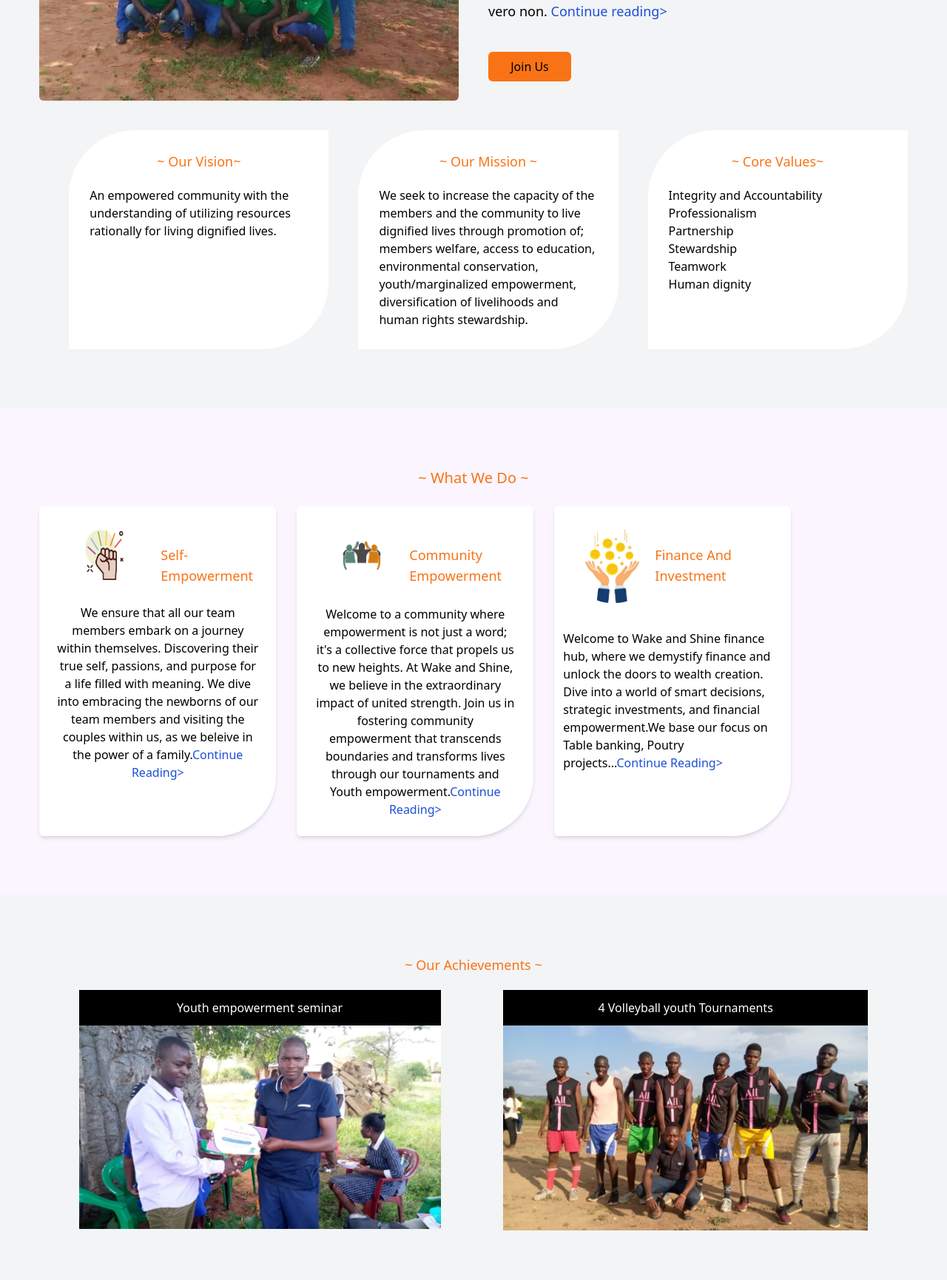
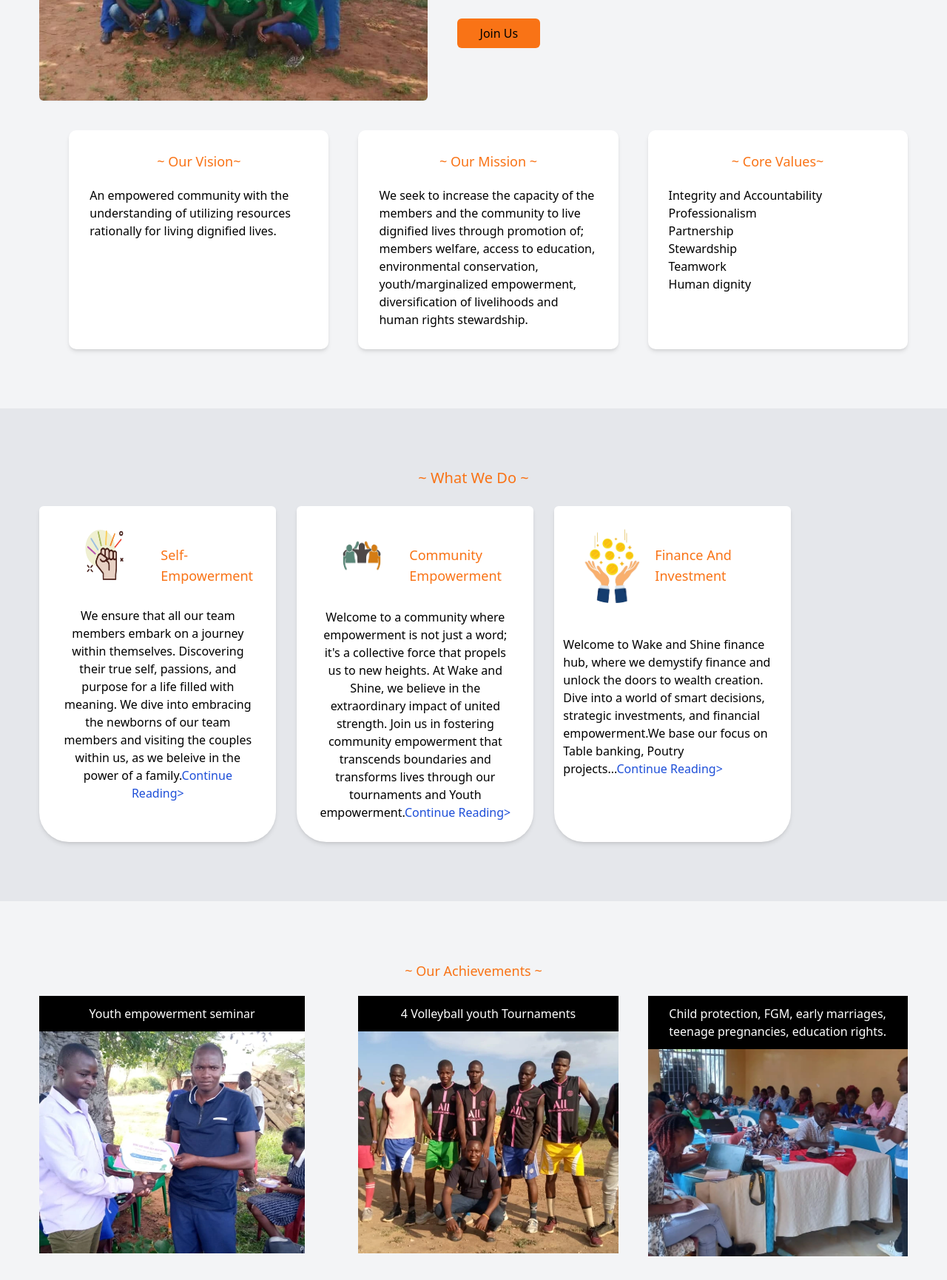
Before and after one commit to WilfredMutwiri/Wake-and-Shine, a website: page index.html in a window 1280 px wide. Shown: the part 1070-2800 px from the top of the page at 74% size. Drawn offline with Linux system fonts and the light colour scheme.

Commit message:
add achievement

```diff
--- a/index.html
+++ b/index.html
@@ -52,15 +52,15 @@
             </div>
         </section>
         <section><!--about section-->
-            <div class="-mt-[340px] md:-mt-0 w-full pt-10 md:pt-44 pb-10 bg-gray-100" id="about">
+            <div class="-mt-[340px] md:-mt-0 w-full pt-12 md:pt-44 pb-10 bg-gray-100" id="about">
                 <div id="reveal">
                     <div class="w-11/12 m-auto block md:flex justify-between">
-                        <div class="w-10/12">
-                            <img class="object-fill md:object-cover h-auto md:h-[400px] rounded-md shadow-sm" src="public/images/81771440_2562564857321616_3486387621754568704_o - Copy.webp">
+                        <div class="w-auto h-[400px]">
+                            <img class="object-cover md:object-cover h-[300px] md:h-[400px] rounded-md shadow-sm" src="public/images/81771440_2562564857321616_3486387621754568704_o - Copy.webp">
                         </div>
-                        <div class="ml-10 w-10/12 mt-5">
+                        <div class="ml-10 w-10/12 mt-2">
                             <h2 class="text-orange-500 text-xl" id="reveal">~~About Us</h2>
-                            <p class="leading-relaxed text-lg pt-3">
+                            <p class="leading-relaxed text-lg pt-2">
                                 Wake and Shine Self Help group is an established
                                 social group registered under the social services
                                 department, registration number; THA/DSS/SH/4163.
@@ -76,13 +76,13 @@
                         </div>
                     </div>
                     <div class="w-11/12 m-auto block md:grid grid-cols-3 pt-10 pb-10">
-                        <div class="abtHolder" style="border-bottom-right-radius:90px;border-top-left-radius:90px;transition: all ease 1s;transform: scale(2px);">
+                        <div class="abtHolder" style="border-radius: 10px; transition: all ease 1s;transform: scale(2px);">
                             <h2 class="abtH2">~ Our Vision~</h2>
                             <p>
                                 An empowered community with the understanding of utilizing resources rationally for living dignified lives.
                             </p>
                         </div>
-                        <div class="abtHolder" style="border-bottom-right-radius:90px;border-top-left-radius:90px;transition: all ease 1s;transform: scale(2px);">
+                        <div class="abtHolder" style="border-radius:10px; transition: all ease 1s;transform: scale(2px);">
                             <h2 class="abtH2">~ Our Mission ~</h2>
                             <p>
                                 We seek to increase the capacity of the members and the community to
@@ -91,7 +91,7 @@
                                 diversification of livelihoods and human rights stewardship.
                             </p>
                         </div>
-                        <div class="abtHolder" style="border-bottom-right-radius:90px;border-top-left-radius:90px;transition: all ease 1s;transform: scale(2px);">
+                        <div class="abtHolder" style="border-radius:10px; transition: all ease 1s;transform: scale(2px);">
                             <h2 class="abtH2">~ Core Values~</h2>
                             <p>
                                 <ul>
@@ -109,27 +109,27 @@
             </div>
         </section>
         <section><!--services section-->
-            <div class="pt-20 bg-purple-50 w-full pb-20 reveal" id="services">
+            <div class="pt-20 bg-gray-200 w-full pb-20 reveal" id="services">
                 <h2 class="text-center text-orange-500 text-xl pb-6">~ What We Do ~</h2>
                 <div class="w-11/12 m-auto block md:flex">
-                    <div class="serviceHolder" style="transition: all 1s ease-in-out; transform: scale(2px);border-bottom-right-radius:80px;">
+                    <div class="serviceHolder" style="transition: all 1s ease-in-out; transform: scale(2px);border-bottom-right-radius:40px; border-bottom-left-radius: 40px;">
                         <div class="flex p-3">
                             <img class="w-32 rounded-full" src="public/images/30ca88d3359211348da8c7d43ab2bf92-removebg-preview.webp">
                             <h3 class="text-orange-500 pt-7 text-lg pl-3">Self-Empowerment</h3>
                         </div>
-                        <p class="p-3 text-center">
+                        <p class="p-4 text-center">
                             We ensure that all our team members embark on a journey within themselves.
                             Discovering their true self, passions, and purpose for a life filled
                             with meaning. We dive into embracing the newborns of our team members and visiting
                             the couples within us, as we beleive in the power of a family.<a class="text-blue-700" href="#">Continue Reading></a>
                         </p>
                     </div>
-                    <div class="serviceHolder" style="transition: all 1s ease-in-out; transform: scale(2px);border-bottom-right-radius:80px;">
+                    <div class="serviceHolder" style="transition: all 1s ease-in-out; transform: scale(2px);border-bottom-right-radius:40px;border-bottom-left-radius: 40px;">
                         <div class="flex p-3">
                             <img class="w-32 rounded-full" src="public/images/8fba4f5365636c4144b60a598e78e9f4-removebg-preview.webp">
                             <h3 class="text-orange-500 pt-7 text-lg">Community Empowerment</h3>
                         </div>
-                        <p class="p-3 text-center">
+                        <p class="p-4 text-center">
                             Welcome to a community where empowerment
                             is not just a word; it's a collective force that propels us to
                             new heights. At Wake and Shine, we believe in the
@@ -138,12 +138,12 @@
                             empowerment.<a class="text-blue-700" href="#">Continue Reading></a>
                         </p>
                     </div>
-                    <div class="serviceHolder" style="transition: all 1s ease-in-out; transform: scale(2px);border-bottom-right-radius:80px;">
+                    <div class="serviceHolder" style="transition: all 1s ease-in-out; transform: scale(2px);border-bottom-right-radius:40px;border-bottom-left-radius: 40px;">
                         <div  class="flex p-3">
                             <img class="w-28 rounded-full"  src="public/images/cba637b67b68bfc4b88016740d8d4c6f-removebg-preview.webp">
                             <h3 class="text-orange-500 pt-7 text-lg">Finance And Investment</h3>
                         </div>
-                        <p class="p-3 text-center"></p>
+                        <p class="p-4 text-center"></p>
                             Welcome to Wake and Shine finance hub, where we demystify finance
                             and unlock the doors to wealth creation. Dive into a world of smart decisions,
                             strategic investments, and financial empowerment.We base our focus on Table banking,
@@ -156,13 +156,13 @@
         <section><!--achievements section-->
             <div class="w-full pt-20 bg-gray-100 pb-20" id="achievements">
                 <h2 class="text-orange-500 text-lg text-center pb-5">~ Our Achievements ~</h2>
-                <div class="w-10/12 block md:grid grid-cols-2 m-auto">
+                <div class="w-11/12 block md:grid grid-cols-3 m-auto">
                     <div class="" id="achieveHolder">
                         <div>
-                            <div class="w-auto md:w-11/12 h-[200px] md:h-auto bg-red-400">
+                            <div class="w-auto md:w-11/12 h-[300px] md:h-auto">
                                 <h2 class="text-center p-3 text-white bg-black">Youth empowerment seminar</h2>
-                                <img class="object-cover" id="achievImg1" src="public/images/IMG-20230105-WA0015 - Copy.webp">
-                                <p class="-mt-[200px] md:-mt-[260px] text-center bg-gray-800 text-white z-10 relative h-[200px] md:h-[260px] p-5 md:p-14 invisible opacity-0 hover:opacity-100" style="transition: all ease-in-out 1s; transform: scale(2px);" id="achieveP">
+                                <img class="object-cover h-[300px]" id="achievImg1" src="public/images/IMG-20230105-WA0015 - Copy.webp">
+                                <p class="-mt-[300px] md:-mt-[300px] text-center bg-gray-800 text-white z-10 relative h-[300px] md:h-[300px] p-5 md:p-14 invisible opacity-0 hover:opacity-100" style="transition: all ease-in-out 1s; transform: scale(2px);" id="achieveP">
                                     Youth come together to learn from each other and other invited
                                     guests in different paspectives of life.
                                     Majorly career guidance and sensitization on good moral behaviours.
@@ -171,15 +171,28 @@
 
                         </div>
                     </div>
-                    <div class="mt-20 md:mt-0 ml-0 md:ml-10" id="achieveHolder2">
+                    <div class="mt-24 md:mt-0 ml-0 md:ml-10 id="achieveHolder2">
                         <div>
                             <h2 class="text-center p-3  text-white bg-black w-auto">4 Volleyball youth Tournaments</h2>
-                            <img class="w-auto h-[200px] md:h-auto object-cover" id="achievImg2" src="public/images/IMG-20230105-WA0050 - Copy (1).webp">
-                            <p class=" -mt-[200px] md:-mt-[260px] w-auto text-center bg-gray-800 text-white z-10 relative h-[210px] md:h-[260px] p-3 md:p-14 invisible opacity-0 hover:opacity-100" style="transition: all ease-in-out 1s; transform: scale(2px);" id="achieveP2">
+                            <img class="w-full h-[200px] md:h-[300px] object-cover" id="achievImg2" src="public/images/IMG-20230105-WA0050 - Copy (1).webp">
+                            <p class=" -mt-[200px] md:-mt-[300px] w-auto text-center bg-gray-800 text-white z-10 relative h-[210px] md:h-[300px] p-3 md:p-5 invisible opacity-0 hover:opacity-100" style="transition: all ease-in-out 1s; transform: scale(2px);" id="achieveP2">
                                 We have managed to organise 4 of them with partnership with different
                                 partners. It happens every year. The aim is to bring youth together
                                 to nature their talents, increase community
                                 integration as well as create awareness on different cross cutting issues.
+                            </p>
+                        </div>
+                    </div>
+                    <div class="mt-20 md:mt-0 ml-0 md:ml-10" id="achieveHolder3">
+                        <div>
+                            <h2 class="text-center p-3  text-white bg-black w-auto">Child protection, FGM, early marriages, teenage pregnancies, education rights.</h2>
+                            <img class="w-auto h-[200px] md:h-[280px] object-cover" id="achievImg3" src="public/images/WhatsApp Image 2023-11-23 at 11.18.54 PM.webp">
+                            <p class=" -mt-[200px] md:-mt-[280px] w-auto text-center bg-gray-800 text-white z-10 relative h-[210px] md:h-[280px] p-3 md:p-5 invisible opacity-0 hover:opacity-100" style="transition: all ease-in-out 1s; transform: scale(2px);" id="achieveP3">
+                                In partnership with plan international, we work to sensitise the youth
+                                 on SRHR education, making them aware of the dangers of FGM, early marriages
+                                  and teenage pregnancies. We let them know the existing policies and laws
+                                   prohibiting the same both national and county level,
+                                while advocating for them to take action in prevention of these vices.
                             </p>
                         </div>
                     </div>
--- a/src/script.js
+++ b/src/script.js
@@ -33,6 +33,11 @@ let achieveP2=document.getElementById("achieveP2");
 achieveHolder.addEventListener("mouseenter",()=>{
     achieveP2.style.visibility="visible";
 })
+let achieveHolder3=document.getElementById("achieveHolder3");
+let achieveP3=document.getElementById("achieveP3");
+achieveHolder.addEventListener("mouseenter",()=>{
+    achieveP3.style.visibility="visible";
+})
 // window.addEventListener("scroll",reveal);
 // function reveal(){
 //     var reveals=document.querySelectorAll("#reveal");
--- a/src/style.css
+++ b/src/style.css
@@ -12,10 +12,10 @@
     @apply invisible md:visible
 }
 .serviceHolder{
-    @apply bg-white rounded-md shadow-md p-3 w-80 mr-7 text-black hover:text-white hover:bg-black mb-6 md:mb-0
+    @apply bg-white rounded-md shadow-md p-3 w-80 ml-7 md:ml-0 mr-0 md:mr-7 text-black hover:text-white hover:bg-black mb-6 md:mb-0
 }
 .abtHolder{
-    @apply bg-white hover:bg-black text-black hover:text-white ml-10 p-7 mt-5 md:mt-0
+    @apply bg-white hover:bg-black text-black hover:text-white ml-0 md:ml-10 p-7 mt-10 md:mt-0 shadow-md
 }
 .abtH2{
     @apply text-center text-orange-500 text-lg pb-5
```
Also changed, not shown: public/images/WhatsApp Image 2023-11-23 at 11.18.54 PM.webp (added), public/style.css.
